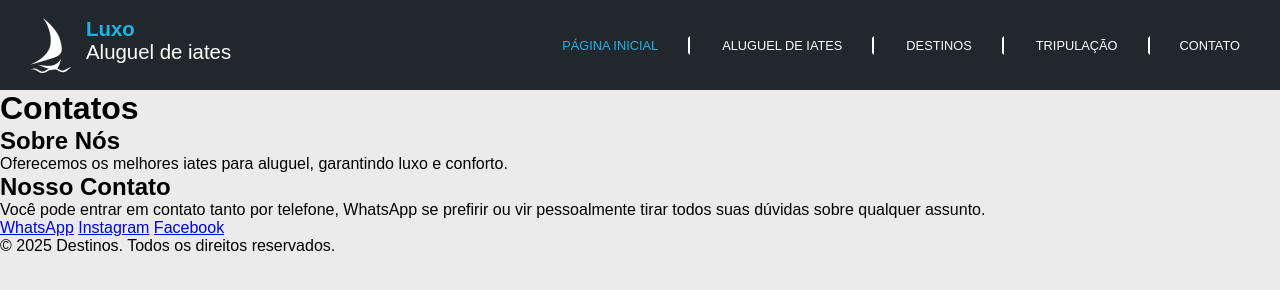
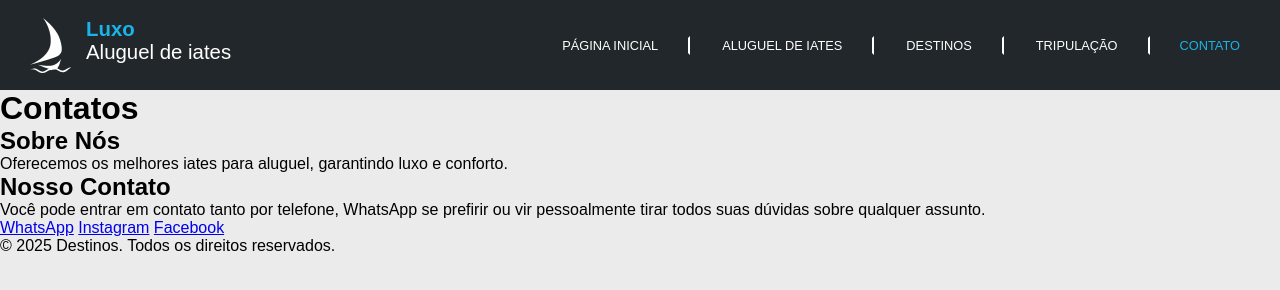
Before and after one commit to raulcabralc/luxo-website, a plain HTML site: page contato.html in a window 1280 px wide. Drawn offline with Linux system fonts and the light colour scheme.

Commit message:
Estilização do menu

```diff
--- a/contato.html
+++ b/contato.html
@@ -6,6 +6,25 @@
     <meta name="viewport" content="width=device-width, initial-scale=1.0">
     <title>Contato</title>
     <link rel="stylesheet" href="./assets/css/styles.css">
+    <style>
+        .other-pages #main-page {
+            color: white;
+        }
+
+        .other-pages #main-page::after {
+            content: '';
+            background: white;
+        }
+
+        .other-pages #contact {
+            color: var(--destinos);
+        }
+
+        .other-pages #contact::after {
+            content: '';
+            background: var(--destinos);
+        }
+    </style>
 </head>
 
 <body>
```
Also changed, not shown: Tripulacao.html (+19 -0 lines), aluguel_iate.html (+19 -0 lines), destinos.html (+19 -0 lines).
